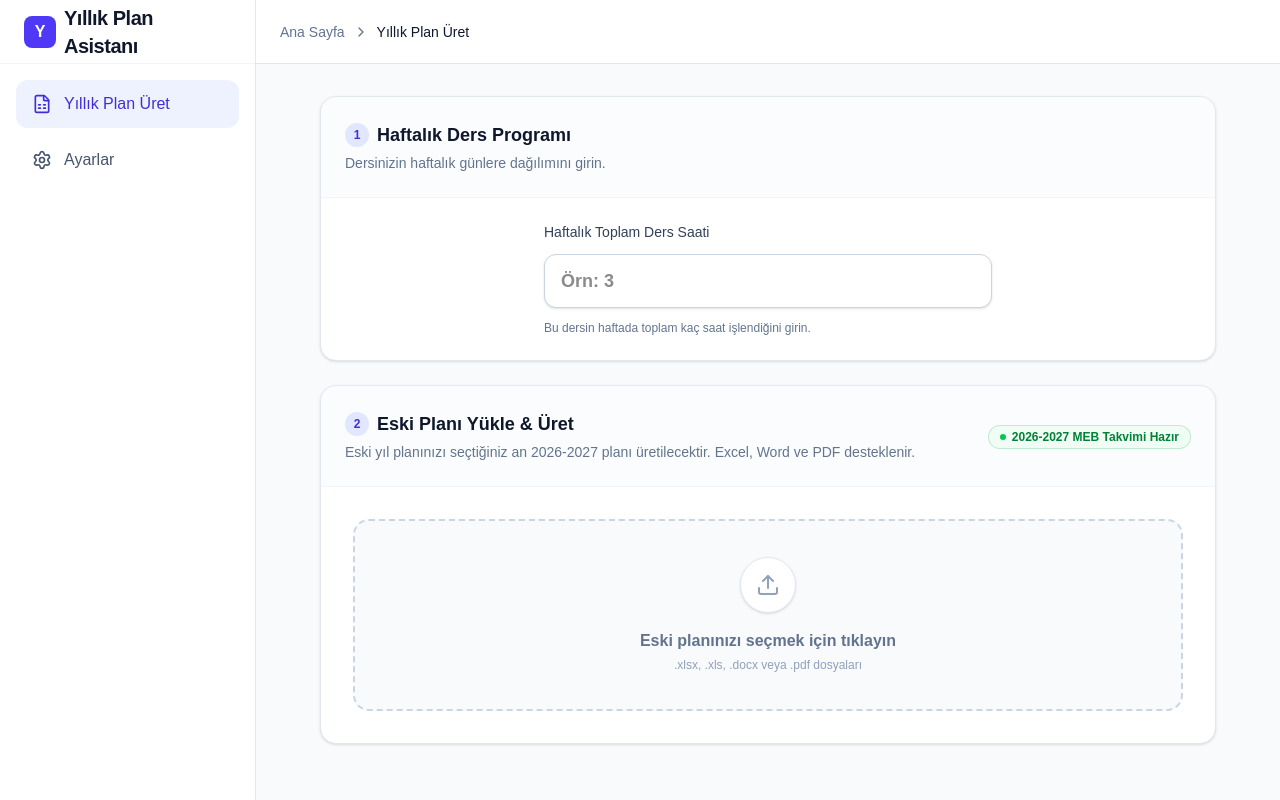
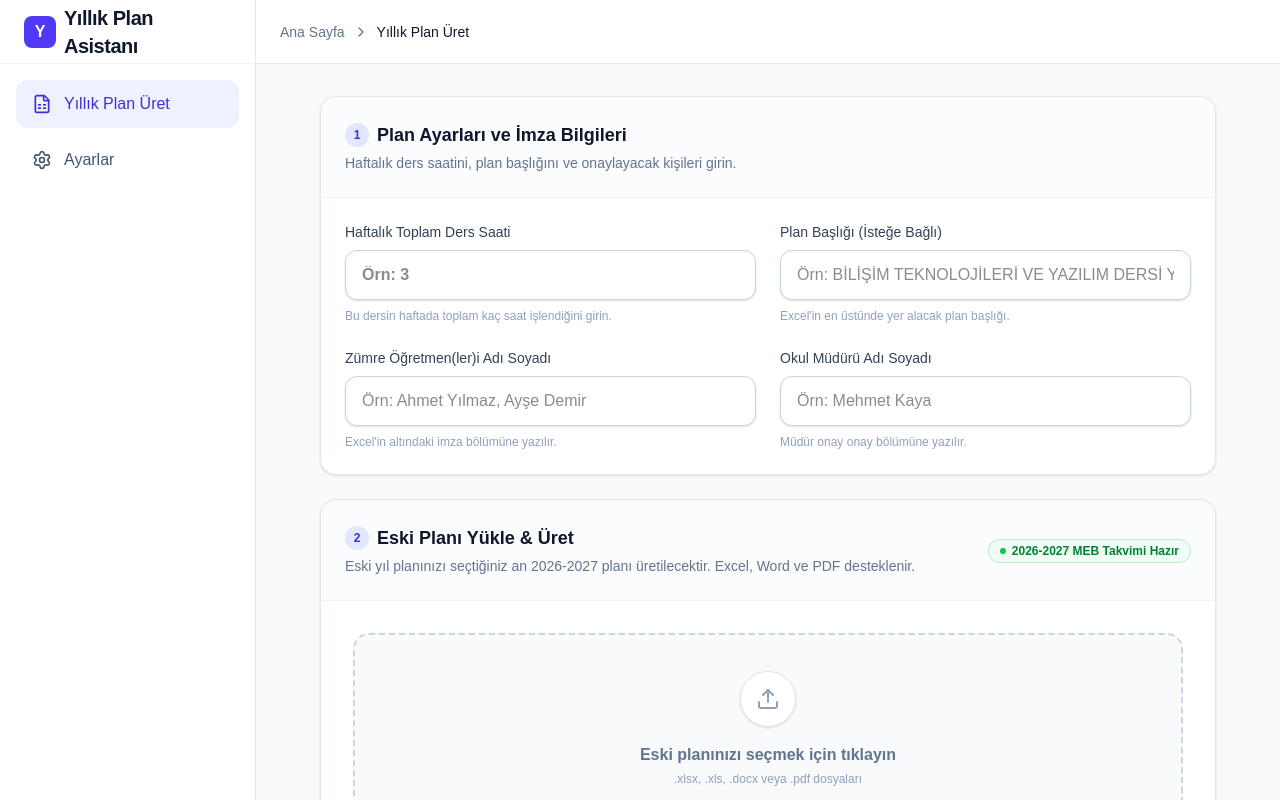
Before and after one commit to gokhanekerai/yillikplanasistani, a Next.js app in the folder saas/: page /app in a window 1280 px wide. Built offline with nearby package versions, Linux system fonts and the light colour scheme.

Commit message:
fix(saas): resolve holiday date comparison bug, add title inputs, and implement signature footers

```diff
--- a/saas/app/app/page.js
+++ b/saas/app/app/page.js
@@ -10,6 +10,9 @@ const TURKISH_MONTHS = ["OCAK", "ŞUBAT", "MART", "NİSAN", "MAYIS", "HAZİRAN",
 
 export default function AppPage() {
   const [weeklyHours, setWeeklyHours] = useState("");
+  const [planTitle, setPlanTitle] = useState("");
+  const [teacherName, setTeacherName] = useState("");
+  const [principalName, setPrincipalName] = useState("");
   const [status, setStatus] = useState("idle"); // idle, processing, preview, success, error
   const [errorMessage, setErrorMessage] = useState("");
   const [processingStep, setProcessingStep] = useState("");
@@ -19,7 +22,7 @@ export default function AppPage() {
   // Sabit MEB 2026-2027 Takvimi
   const mebCalendar = {
     schoolStart: new Date(2026, 8, 14), // 14 Eylül 2026 (Aylar 0 indexli, 8=Eylül)
-    schoolEnd: new Date(2027, 5, 20),   // 20 Haziran 2027
+    schoolEnd: new Date(2027, 5, 25),   // 25 Haziran 2027 (MEB Takvimine göre Cuma günü son)
     holidays: [
       { name: "1. Dönem Ara Tatili", start: new Date(2026, 10, 16), end: new Date(2026, 10, 20) }, // 16-20 Kasım 2026
       { name: "Yarıyıl Tatili", start: new Date(2027, 0, 25), end: new Date(2027, 1, 5) }, // 25 Ocak - 5 Şubat 2027
@@ -33,12 +36,15 @@ export default function AppPage() {
     ]
   };
 
+  const isDateHoliday = (dateObj) => {
+    // Saat ve zaman dilimi farklarını sıfırlamak için sadece yıl-ay-gün üzerinden karşılaştırma yapıyoruz
+    const checkDateOnly = new Date(dateObj.getFullYear(), dateObj.getMonth(), dateObj.getDate());
+    const checkTime = checkDateOnly.getTime();
 
-
-  const isDateHoliday = (dateObj) => {
-    const time = dateObj.getTime();
     for (let h of mebCalendar.holidays) {
-      if (time >= h.start.getTime() && time <= h.end.getTime()) {
+      const sDate = new Date(h.start.getFullYear(), h.start.getMonth(), h.start.getDate());
+      const eDate = new Date(h.end.getFullYear(), h.end.getMonth(), h.end.getDate());
+      if (checkTime >= sDate.getTime() && checkTime <= eDate.getTime()) {
         return h.name;
       }
     }
@@ -491,7 +497,7 @@ export default function AppPage() {
         const headerStyle = { font: { bold: true, name: "Times New Roman", sz: 12 }, alignment: { horizontal: "center", vertical: "center", wrapText: true }, fill: { fgColor: { rgb: "FFD9E1F2" } } };
 
         // Üst Başlık
-        let finalTitle = customTitle || "2026 - 2027 EĞİTİM ÖĞRETİM YILI YILLIK PLANI";
+        let finalTitle = (planTitle && planTitle.trim()) || customTitle || "2026 - 2027 EĞİTİM ÖĞRETİM YILI YILLIK PLANI";
         newWs['A1'] = { v: finalTitle, t: 's', s: { font: { bold: true, sz: 14, name: "Times New Roman" }, alignment: { horizontal: "center", vertical: "center", wrapText: true } } };
         newWs['!merges'].push({ s: { r: 0, c: 0 }, e: { r: 0, c: 8 } });
         let newLinesCount = (finalTitle.match(/\n/g) || []).length;
@@ -557,6 +563,9 @@ export default function AppPage() {
              delete newWs[cellAddr];
           }
           if (titleCell) {
+             if (planTitle && planTitle.trim()) {
+                titleCell.v = planTitle.trim();
+             }
              titleCell.s.font.sz = 14;
              titleCell.s.font.bold = true;
              titleCell.s.alignment.horizontal = "center";
@@ -647,6 +656,60 @@ export default function AppPage() {
         currentRowIdx++;
       }
 
+      // İmza ve Müdür Onay Bölümü
+      let footerRow = currentRowIdx + 2;
+      const teacherNameText = teacherName && teacherName.trim() ? teacherName.trim() : "";
+      const principalNameText = principalName && principalName.trim() ? principalName.trim() : "";
+
+      if (teacherNameText || principalNameText) {
+        // Sol Taraf: Zümre Öğretmenleri
+        if (teacherNameText) {
+          newWs[XLSX.utils.encode_cell({c: 4, r: footerRow})] = {
+            v: teacherNameText,
+            t: 's',
+            s: { font: { name: "Times New Roman", sz: 12, bold: true }, alignment: { horizontal: "center", vertical: "center", wrapText: true } }
+          };
+          newWs[XLSX.utils.encode_cell({c: 4, r: footerRow + 1})] = {
+            v: "Zümre Öğretmeni",
+            t: 's',
+            s: { font: { name: "Times New Roman", sz: 12 }, alignment: { horizontal: "center", vertical: "center" } }
+          };
+        }
+
+        // Sağ Taraf: Okul Müdürü Onayı
+        if (principalNameText) {
+          const currentDateStr = new Date().toLocaleDateString('tr-TR');
+          newWs[XLSX.utils.encode_cell({c: 7, r: footerRow})] = {
+            v: currentDateStr,
+            t: 's',
+            s: { font: { name: "Times New Roman", sz: 12 }, alignment: { horizontal: "center", vertical: "center" } }
+          };
+          newWs[XLSX.utils.encode_cell({c: 7, r: footerRow + 1})] = {
+            v: "UYGUNDUR",
+            t: 's',
+            s: { font: { name: "Times New Roman", sz: 12, bold: true }, alignment: { horizontal: "center", vertical: "center" } }
+          };
+          newWs[XLSX.utils.encode_cell({c: 7, r: footerRow + 2})] = {
+            v: principalNameText,
+            t: 's',
+            s: { font: { name: "Times New Roman", sz: 12, bold: true }, alignment: { horizontal: "center", vertical: "center" } }
+          };
+          newWs[XLSX.utils.encode_cell({c: 7, r: footerRow + 3})] = {
+            v: "Okul Müdürü",
+            t: 's',
+            s: { font: { name: "Times New Roman", sz: 12 }, alignment: { horizontal: "center", vertical: "center" } }
+          };
+        }
+
+        if (!newWs['!rows']) newWs['!rows'] = [];
+        newWs['!rows'][footerRow] = { hpt: 20 };
+        newWs['!rows'][footerRow + 1] = { hpt: 20 };
+        newWs['!rows'][footerRow + 2] = { hpt: 20 };
+        newWs['!rows'][footerRow + 3] = { hpt: 20 };
+
+        currentRowIdx = footerRow + 4;
+      }
+
       newWs['!ref'] = XLSX.utils.encode_range({ s: { c: 0, r: 0 }, e: { c: maxCols, r: currentRowIdx } });
 
       const newWb = XLSX.utils.book_new();
@@ -723,14 +786,15 @@ export default function AppPage() {
                 <div>
                   <h2 className="text-lg font-bold text-slate-900 flex items-center gap-2">
                     <span className="flex items-center justify-center w-6 h-6 rounded-full bg-indigo-100 text-indigo-700 text-xs">1</span>
-                    Haftalık Ders Programı
+                    Plan Ayarları ve İmza Bilgileri
                   </h2>
-                  <p className="text-sm text-slate-500 mt-1">Dersinizin haftalık günlere dağılımını girin.</p>
+                  <p className="text-sm text-slate-500 mt-1">Haftalık ders saatini, plan başlığını ve onaylayacak kişileri girin.</p>
                 </div>
               </div>
 
-              <div className="p-6">
-                <div className="max-w-md mx-auto space-y-3">
+              <div className="p-6 space-y-6">
+                <div className="grid grid-cols-1 md:grid-cols-2 gap-6">
+                  <div className="space-y-2">
                     <label className="block text-sm font-medium text-slate-700">Haftalık Toplam Ders Saati</label>
                     <input
                       type="number"
@@ -738,9 +802,46 @@ export default function AppPage() {
                       value={weeklyHours}
                       onChange={(e) => setWeeklyHours(e.target.value)}
                       placeholder="Örn: 3"
-                    className="w-full px-4 py-3 border border-slate-300 rounded-xl focus:ring-2 focus:ring-indigo-500 focus:border-indigo-500 outline-none transition-all bg-white text-lg font-semibold shadow-sm"
+                      className="w-full px-4 py-3 border border-slate-300 rounded-xl focus:ring-2 focus:ring-indigo-500 focus:border-indigo-500 outline-none transition-all bg-white text-base font-semibold shadow-sm"
                     />
-                  <p className="text-xs text-slate-500">Bu dersin haftada toplam kaç saat işlendiğini girin.</p>
+                    <p className="text-xs text-slate-400">Bu dersin haftada toplam kaç saat işlendiğini girin.</p>
+                  </div>
+
+                  <div className="space-y-2">
+                    <label className="block text-sm font-medium text-slate-700">Plan Başlığı (İsteğe Bağlı)</label>
+                    <input
+                      type="text"
+                      value={planTitle}
+                      onChange={(e) => setPlanTitle(e.target.value)}
+                      placeholder="Örn: BİLİŞİM TEKNOLOJİLERİ VE YAZILIM DERSİ YILLIK PLANI"
+                      className="w-full px-4 py-3 border border-slate-300 rounded-xl focus:ring-2 focus:ring-indigo-500 focus:border-indigo-500 outline-none transition-all bg-white text-base shadow-sm"
+                    />
+                    <p className="text-xs text-slate-400">Excel'in en üstünde yer alacak plan başlığı.</p>
+                  </div>
+
+                  <div className="space-y-2">
+                    <label className="block text-sm font-medium text-slate-700">Zümre Öğretmen(ler)i Adı Soyadı</label>
+                    <input
+                      type="text"
+                      value={teacherName}
+                      onChange={(e) => setTeacherName(e.target.value)}
+                      placeholder="Örn: Ahmet Yılmaz, Ayşe Demir"
+                      className="w-full px-4 py-3 border border-slate-300 rounded-xl focus:ring-2 focus:ring-indigo-500 focus:border-indigo-500 outline-none transition-all bg-white text-base shadow-sm"
+                    />
+                    <p className="text-xs text-slate-400">Excel'in altındaki imza bölümüne yazılır.</p>
+                  </div>
+
+                  <div className="space-y-2">
+                    <label className="block text-sm font-medium text-slate-700">Okul Müdürü Adı Soyadı</label>
+                    <input
+                      type="text"
+                      value={principalName}
+                      onChange={(e) => setPrincipalName(e.target.value)}
+                      placeholder="Örn: Mehmet Kaya"
+                      className="w-full px-4 py-3 border border-slate-300 rounded-xl focus:ring-2 focus:ring-indigo-500 focus:border-indigo-500 outline-none transition-all bg-white text-base shadow-sm"
+                    />
+                    <p className="text-xs text-slate-400">Müdür onay onay bölümüne yazılır.</p>
+                  </div>
                 </div>
               </div>
             </div>
```
Lines whose indentation alone changed are shown as unchanged.
